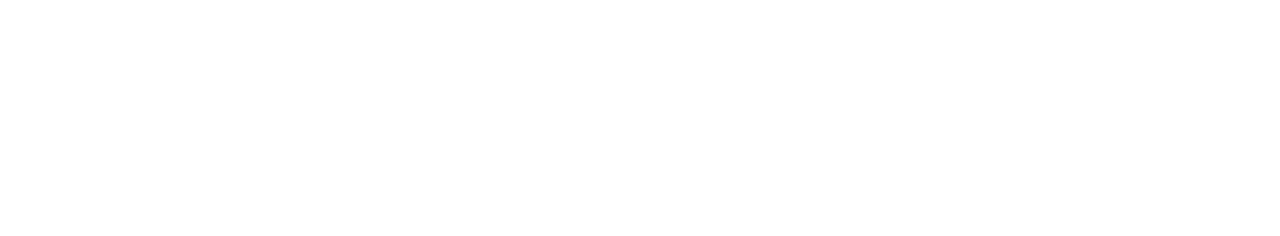
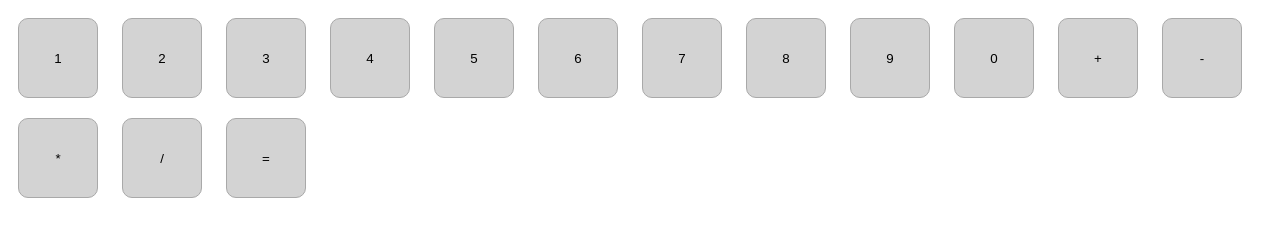
Before and after one commit to jleander12/calculator, a plain HTML site: page index.html in a window 1280 px wide. Drawn offline with Linux system fonts and the light colour scheme.

Commit message:
Add basic buttons and event listener to get char
Buttons for all of the numbers and operations were added, as well as
event listeners to catch clicks on them. themhe event listener calls the
new getChar function which records the innerHTML property.

Next steps:
 - Use get char to identify if the input is a value, operation,
or submit
 - Convert the strings into numbers and call the operation
function
 - Format and style the calculator
 - Add button click animation for user feedback

 Should there be keyboard support in addition to on-screen

```diff
--- a/css/styles.css
+++ b/css/styles.css
@@ -0,0 +1,13 @@
+button {
+    width: 80px;
+    height: 80px;
+    padding: 10px;
+    margin: 10px;
+    background-color: lightgray;
+    border: 1px;
+    border-style: solid;
+    border-radius: 10px;
+    border-color: darkgray;
+    text-align: center;
+    text-justify: center;
+}
--- a/index.html
+++ b/index.html
@@ -4,11 +4,25 @@
     <meta charset="UTF-8">
     <meta http-equiv="X-UA-Compatible" content="IE=edge">
     <meta name="viewport" content="width=device-width, initial-scale=1.0">
-    <script src="./js/script.js"></script>
+    <script src="./js/script.js" defer></script>
     <link rel="stylesheet" href="./css/styles.css">
     <title>Calculator</title>
 </head>
 <body>
-
+    <button>1</button>
+    <button>2</button>
+    <button>3</button>
+    <button>4</button>
+    <button>5</button>
+    <button>6</button>
+    <button>7</button>
+    <button>8</button>
+    <button>9</button>
+    <button>0</button>
+    <button>+</button>
+    <button>-</button>
+    <button>*</button>
+    <button>/</button>
+    <button>=</button>
 </body>
 </html>
--- a/js/script.js
+++ b/js/script.js
@@ -2,17 +2,6 @@ let firstNum = 0;
 let secondNum = 0;
 let calcOperation = ''; //+ for add, - for subtract, * for multiply, / for divide
 let solution = 0;
-
-operate(2,5,'+');
-operate(2,5,'-');
-operate(2,5,'*');
-operate(2,5,'/');
-operate(2,5,'j');
-operate(3,5,'+');
-operate(3,5,'-');
-operate(3,5,'*');
-operate(3,5,'/');
-operate(3,5,'j');
 
 function operate(a, b, operation) {
     if (operation === '+') {
@@ -44,3 +33,10 @@ function multiply(a, b) {
 function divide(a, b) {
     return a / b;
 }
+
+function getChar(e) {
+    console.log(this.innerHTML);
+}
+
+const buttons = document.querySelectorAll('button');
+buttons.forEach(button => button.addEventListener('click', getChar));
```
